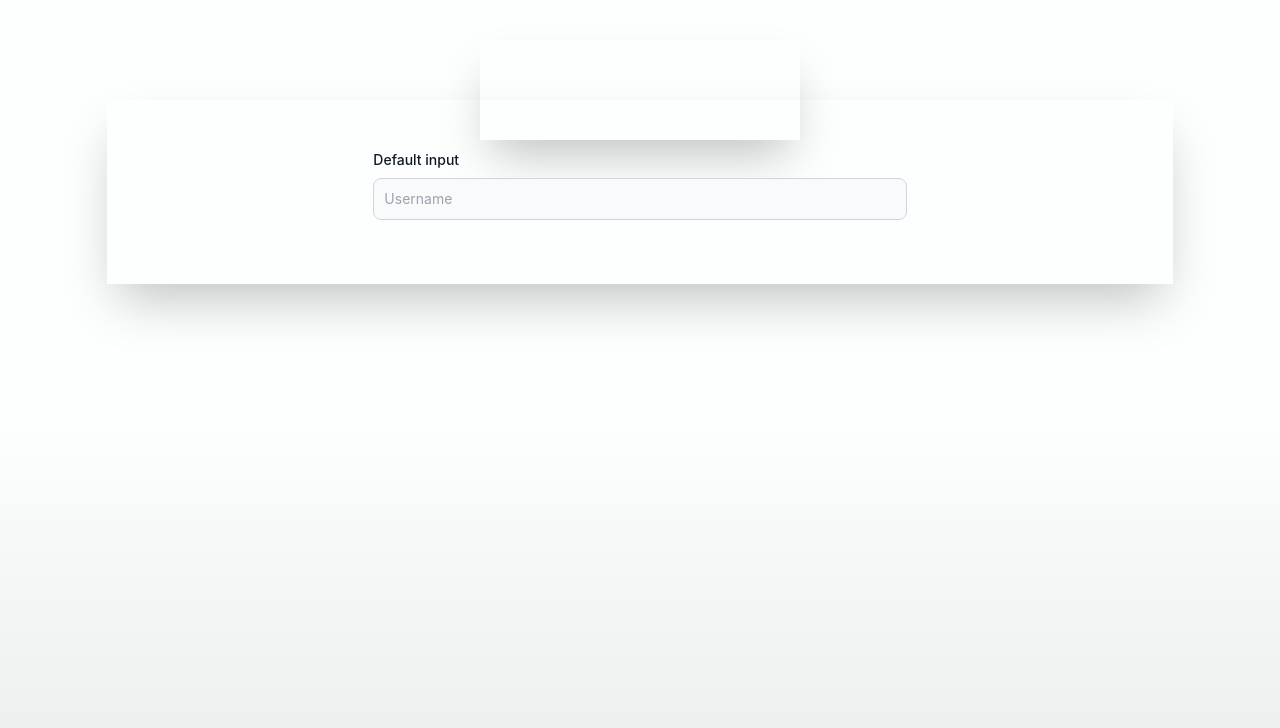
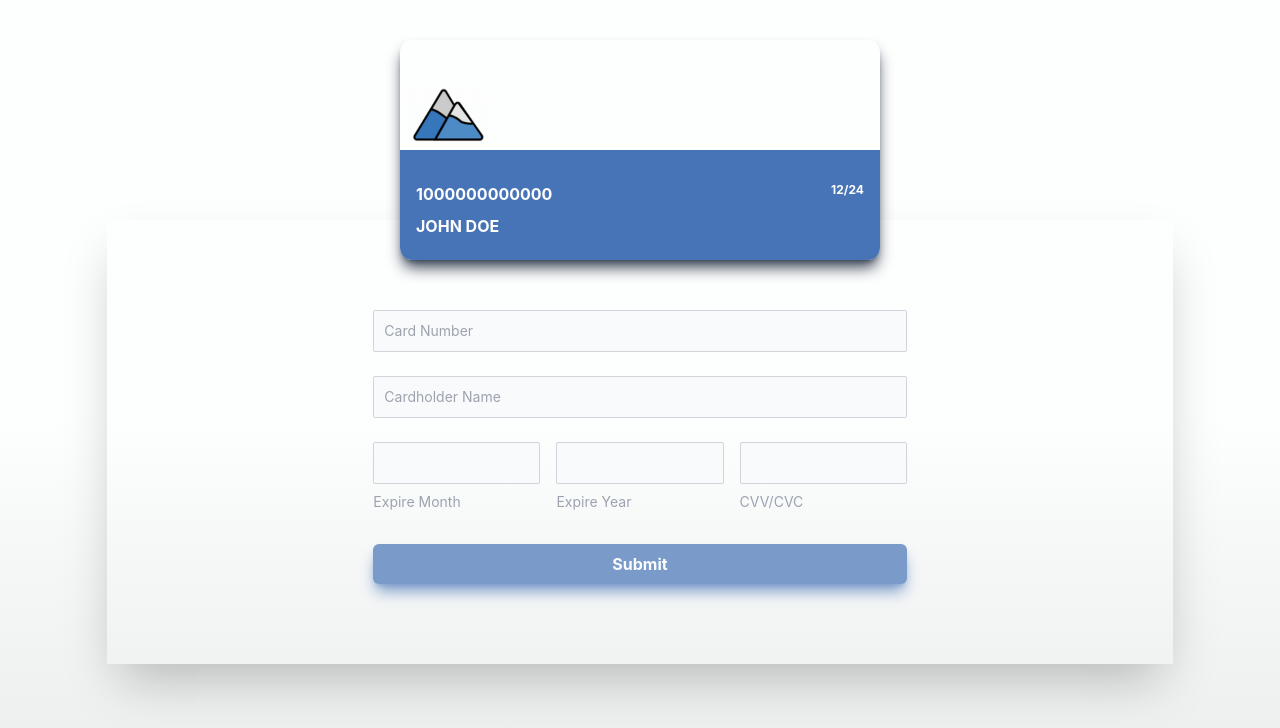
Before and after one commit to prasom/credit-card-payment-validation, an Angular app: page / in a window 1280 px wide. Shown: the top 728 px of the page. Built offline with nearby package versions, Linux system fonts and the light colour scheme.

Commit message:
feat:add UI

```diff
--- a/src/app/app.component.html
+++ b/src/app/app.component.html
@@ -1,22 +1,85 @@
 <div
-  class="shadow-2xl min-h-[100px] min-w-[300px] w-80 h-20 ml-auto mr-auto mt-10 z-30"
-></div>
+  class="shadow-lg shadow-gray-700 bg-transparent w-[30rem] h-[220px] ml-auto mr-auto mt-10 z-30 flex flex-col rounded-xl"
+>
+  <div class="h-2/4 rounded-t-xl flex flex-col justify-end pb-2">
+    <img class="w-20 ml-2" src="assets/card_logo.png" alt="" srcset="" />
+  </div>
+  <div class="bg-bgcard h-2/4 flex flex-col px-4 pt-8 gap-2 rounded-b-xl">
+    <div class="flex justify-between">
+      <p class="text-white font-bold">1000000000000</p>
+      <p class="text-white font-bold text-xs">12/24</p>
+    </div>
+    <div><p class="text-white font-bold">JOHN DOE</p></div>
+  </div>
+</div>
 <div
-  class="shadow-2xl min-h-[100px] min-w-[300px] w-5/6 h-auto ml-auto mr-auto mt-[-40px] pb-10"
+  class="shadow-2xl min-h-[100px] min-w-[300px] w-5/6 h-auto ml-auto mr-auto mt-[-40px] pb-20 pt-[90px]"
 >
-  <div class="w-2/4 ml-auto mr-auto pt-[50px]">
-    <div class="mb-6">
-      <label
-        for="default-input"
-        class="block mb-2 text-sm font-medium text-gray-900 dark:text-white"
-        >Default input</label
-      >
+  <div class="w-2/4 ml-auto mr-auto flex flex-col gap-6">
+    <div>
       <input
         type="text"
         id="default-input"
-        placeholder="Username"
-        class="bg-gray-50 border border-gray-300 text-gray-900 text-sm rounded-lg focus:ring-blue-500 focus:border-blue-500 block w-full p-2.5 dark:bg-gray-700 dark:border-gray-600 dark:placeholder-gray-400 dark:text-white dark:focus:ring-blue-500 dark:focus:border-blue-500"
+        data-test-id=""
+        placeholder="Card Number"
+        class="bg-gray-50 border border-gray-300 text-sm rounded-sm block w-full p-2.5"
       />
     </div>
+
+    <div>
+      <input
+        type="text"
+        id="default-input"
+        data-test-id=""
+        placeholder="Cardholder Name"
+        class="bg-gray-50 border border-gray-300 text-sm rounded-sm block w-full p-2.5"
+      />
+    </div>
+
+    <div class="flex flex-row gap-4">
+      <div>
+        <input
+          type="text"
+          maxlength="2"
+          id="default-input"
+          data-test-id=""
+          class="bg-gray-50 border border-gray-300 text-sm rounded-sm block w-full p-2.5"
+        />
+        <label for="default-input" class="block mb-2 mt-2 text-sm text-gray-400"
+          >Expire Month</label
+        >
+      </div>
+      <div>
+        <input
+          type="text"
+          maxlength="4"
+          id="default-input"
+          data-test-id=""
+          class="bg-gray-50 border border-gray-300 text-sm rounded-sm block w-full p-2.5"
+        />
+        <label for="default-input" class="block mb-2 mt-2 text-sm text-gray-400"
+          >Expire Year</label
+        >
+      </div>
+      <div>
+        <input
+          type="text"
+          maxlength="3"
+          id="default-input"
+          data-test-id=""
+          class="bg-gray-50 border border-gray-300 text-sm rounded-sm block w-full p-2.5"
+        />
+        <label for="default-input" class="block mb-2 mt-2 text-sm text-gray-400"
+          >CVV/CVC</label
+        >
+      </div>
+    </div>
+
+    <button
+      disabled="true"
+      class="bg-bgcard text-white font-bold py-2 px-4 rounded-md shadow-lg shadow-bgcard opacity-70"
+    >
+      Submit
+    </button>
   </div>
 </div>
--- a/tailwind.config.js
+++ b/tailwind.config.js
@@ -2,7 +2,11 @@
 module.exports = {
   content: ["./src/**/*.{html,js}"],
   theme: {
-    extend: {},
+    extend: {
+      colors: {
+        bgcard: "#4774b6",
+      },
+    },
   },
   plugins: [],
-}
+};
```
Also changed, not shown: src/assets/card_logo.png (added).
